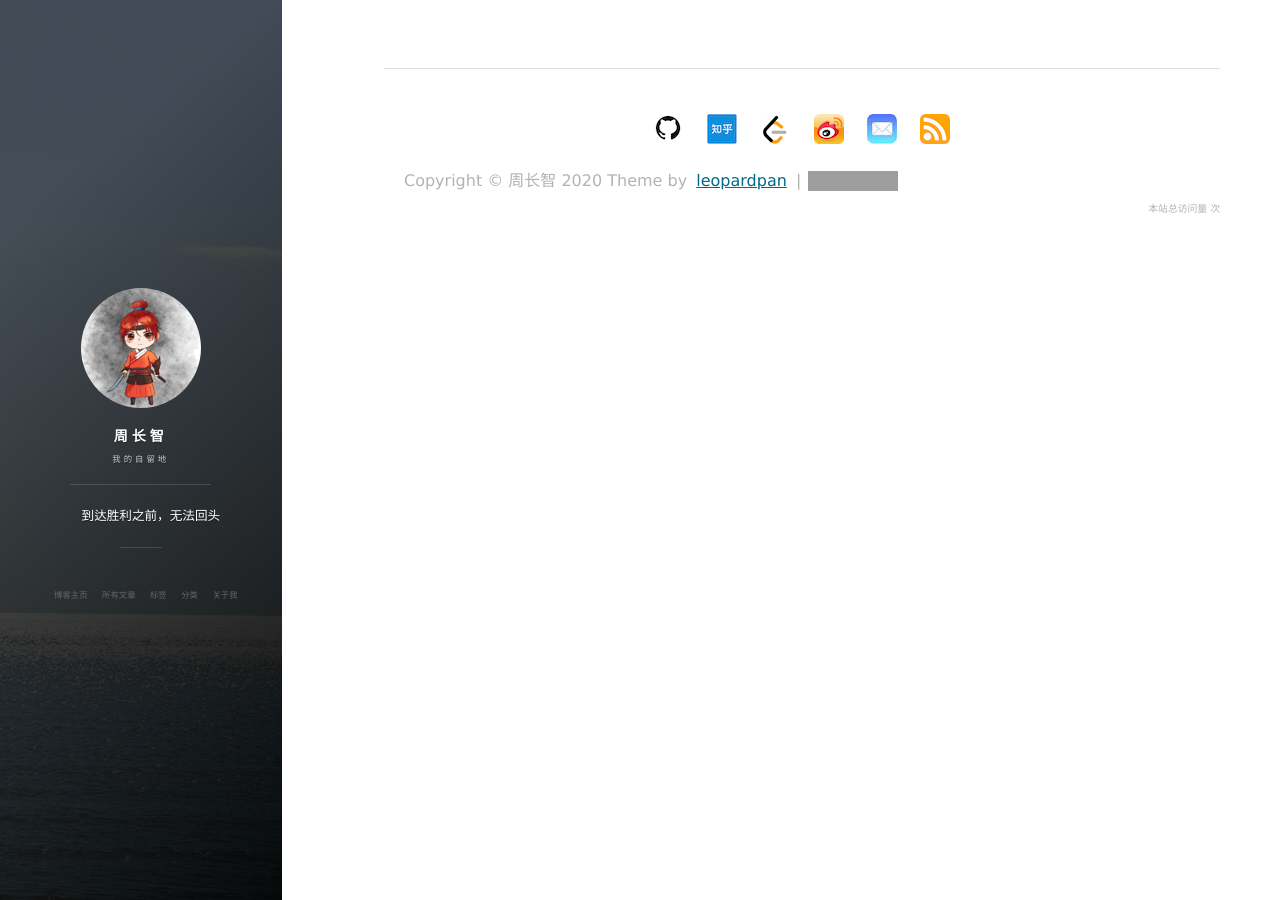
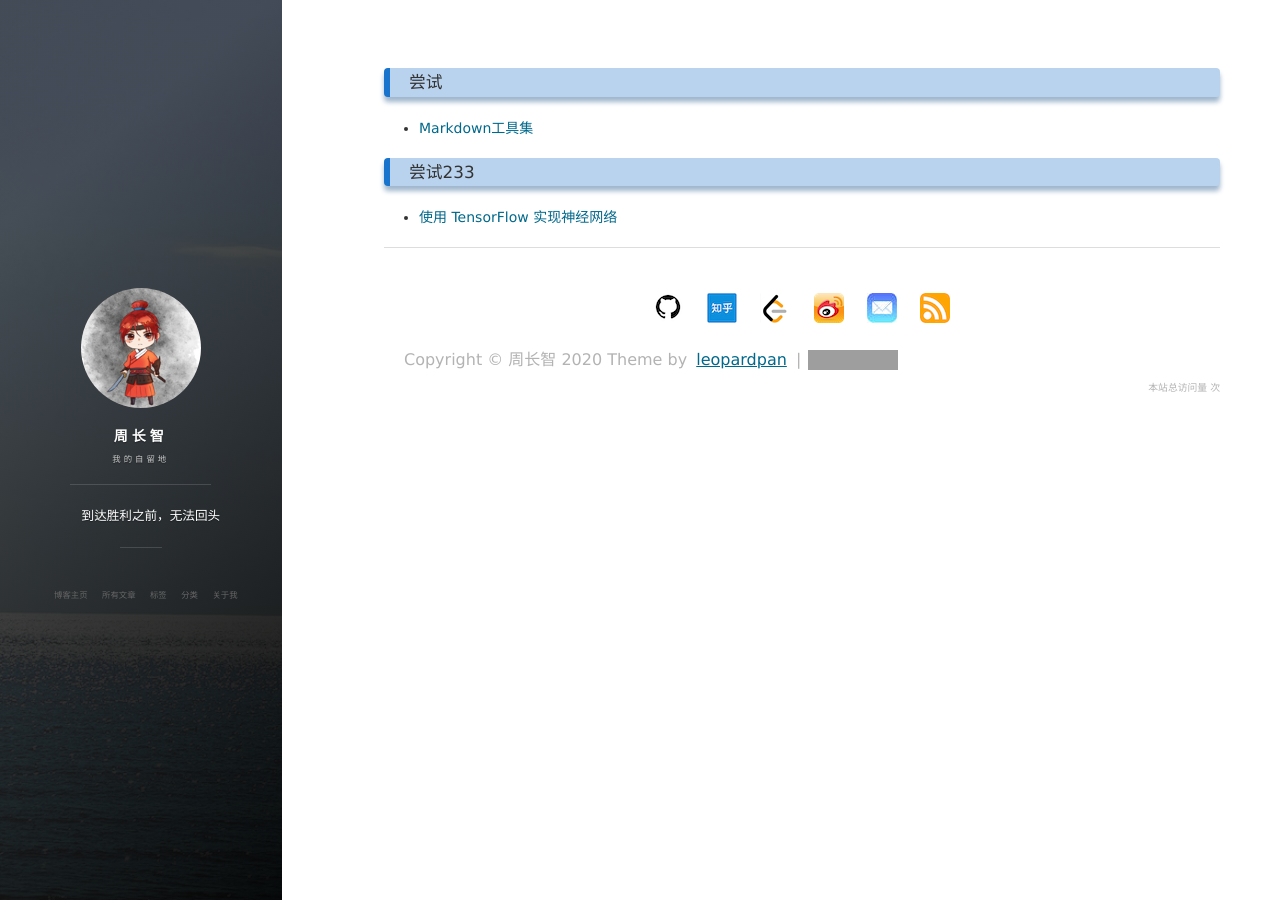
Before and after one commit to zhoucz97/zhoucz97.github.io, a Jekyll site: the page built from categories.html, in a window 1280 px wide. Built offline with Jekyll 4.4.1, drawn with Linux system fonts in a browser that asks for light colours; nearby versions of some CDN libraries; comment, search, counter and statistics services are not loaded; grey boxes are pictures that could not be loaded.

Commit message:
update posts

```diff
--- a/_posts/2016-11-20-neural_networks_using_TensorFlow.md
+++ b/_posts/2016-11-20-neural_networks_using_TensorFlow.md
@@ -2,7 +2,7 @@
 layout: post
 title: 使用 TensorFlow 实现神经网络
 date: 2016-11-20
-categorys: 尝试
+categories: 尝试233
 tags: 机器学习
 ---
 
```
Also changed, not shown: _posts/2016-11-20-markdownTool.md (+1 -1 lines).
